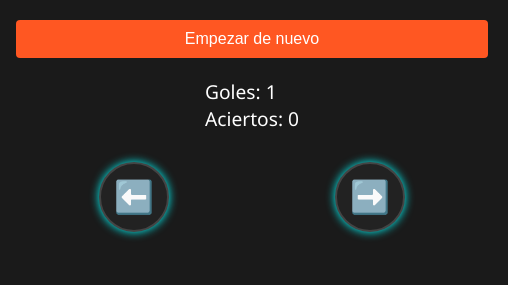
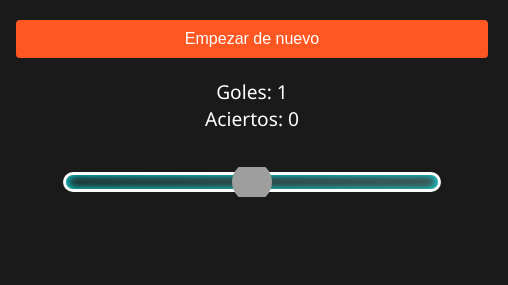
Before and after one commit to Mayperilla/GOL, a plain HTML site: page index.html in a window 1280 px wide. Both pictures are taken after a click on the button "Iniciar Juego". Shown: the top 285 px of the page, 772-1280 px from the left. Drawn offline with Linux system fonts and the light colour scheme.

Commit message:
Update index.html

```diff
--- a/index.html
+++ b/index.html
@@ -38,16 +38,23 @@
       50% { transform:translate(-50%,-50%) scale(1.1); opacity:0.8; }
       100% { transform:translate(-50%,-50%) scale(1); opacity:1; }
     }
-    #scoreboard { font-size:1.2rem; }
-    #mobileControls {
-      display:none; margin-top:10px; width:100%; display:flex; justify-content:space-around;
+    #scoreboard { font-size:1.2rem; text-align:center; }
+    #sliderContainer {
+      width:100%; margin-top:20px; display:none; flex-direction:column; align-items:center;
     }
-    #mobileControls button {
-      width:70px; height:70px; font-size:2rem; background:#222; border:2px solid #444;
-      border-radius:50%; color:#fff; cursor:pointer; box-shadow:0 0 10px #0ff;
-      transition:transform .1s;
+    #moveSlider {
+      -webkit-appearance: none; width:80%; height:20px; background:linear-gradient(to right,#222,#444); border-radius:20px;
+      outline:none; cursor:pointer; box-shadow:0 0 10px #0ff inset; border:3px solid white;
     }
-    #mobileControls button:active { transform:scale(0.9); box-shadow:0 0 20px #0ff; }
+    #moveSlider::-webkit-slider-thumb {
+      -webkit-appearance:none; appearance:none;
+      width:40px; height:40px; background:url('https://cdn-icons-png.flaticon.com/512/861/861512.png') no-repeat center center / contain;
+      border-radius:50%; cursor:pointer;
+    }
+    #moveSlider::-moz-range-thumb {
+      width:40px; height:40px; background:url('https://cdn-icons-png.flaticon.com/512/861/861512.png') no-repeat center center / contain;
+      border-radius:50%; cursor:pointer;
+    }
     #restartBtn {
       display:none; width:100%; padding:10px; background:#ff5722; color:#fff; border:none; border-radius:4px;
       font-size:1rem; cursor:pointer;
@@ -56,7 +63,7 @@
       #container { flex-direction:column; }
       #game { width:100%; height:60%; }
       #sidebar { width:100%; height:40%; }
-      #mobileControls { display:flex; }
+      #sliderContainer { display:flex; }
     }
   </style>
 </head>
@@ -80,9 +87,8 @@
         <div>Goles: <span id="goals">0</span></div>
         <div>Aciertos: <span id="saves">0</span></div>
       </div>
-      <div id="mobileControls">
-        <button data-dir="left">⬅️</button>
-        <button data-dir="right">➡️</button>
+      <div id="sliderContainer">
+        <input type="range" id="moveSlider" min="0" max="100" value="50" />
       </div>
     </div>
   </div>
@@ -99,7 +105,8 @@
       const msgDiv  = document.getElementById('message');
       const goalsEl = document.getElementById('goals');
       const savesEl = document.getElementById('saves');
-      const mobileC = document.getElementById('mobileControls');
+      const slider  = document.getElementById('moveSlider');
+      const sliderContainer = document.getElementById('sliderContainer');
 
       let goalieImg = new Image();
       let goalieName = 'Arquero';
@@ -113,9 +120,9 @@
       window.addEventListener('resize', resizeCanvas);
 
       function initGame(){
-        // hide setup, show restart
         setup.style.display='none';
         restart.style.display='block';
+        sliderContainer.style.display='flex';
 
         goalieName = nameIn.value || 'Arquero';
         speed = +speedIn.value;
@@ -131,6 +138,7 @@
       function resetGame(){
         setup.style.display='block';
         restart.style.display='none';
+        sliderContainer.style.display='none';
       }
 
       function initEntities(){
@@ -168,8 +176,10 @@
         setTimeout(()=>msgDiv.style.display='none',1200);
       }
 
-      document.addEventListener('keydown',e=>{if(e.key==='ArrowLeft') goalie.x=Math.max(0,goalie.x-20); if(e.key==='ArrowRight') goalie.x=Math.min(canvas.width-goalie.w,goalie.x+20);});
-      mobileC.addEventListener('click',e=>{if(!e.target.dataset.dir)return; if(e.target.dataset.dir==='left') goalie.x=Math.max(0,goalie.x-20); if(e.target.dataset.dir==='right') goalie.x=Math.min(canvas.width-goalie.w,goalie.x+20);});
+      slider.addEventListener('input',()=>{
+        const percent = +slider.value / 100;
+        goalie.x = (canvas.width - goalie.w) * percent;
+      });
 
       startBtn.addEventListener('click',initGame);
       restart.addEventListener('click',resetGame);
```
